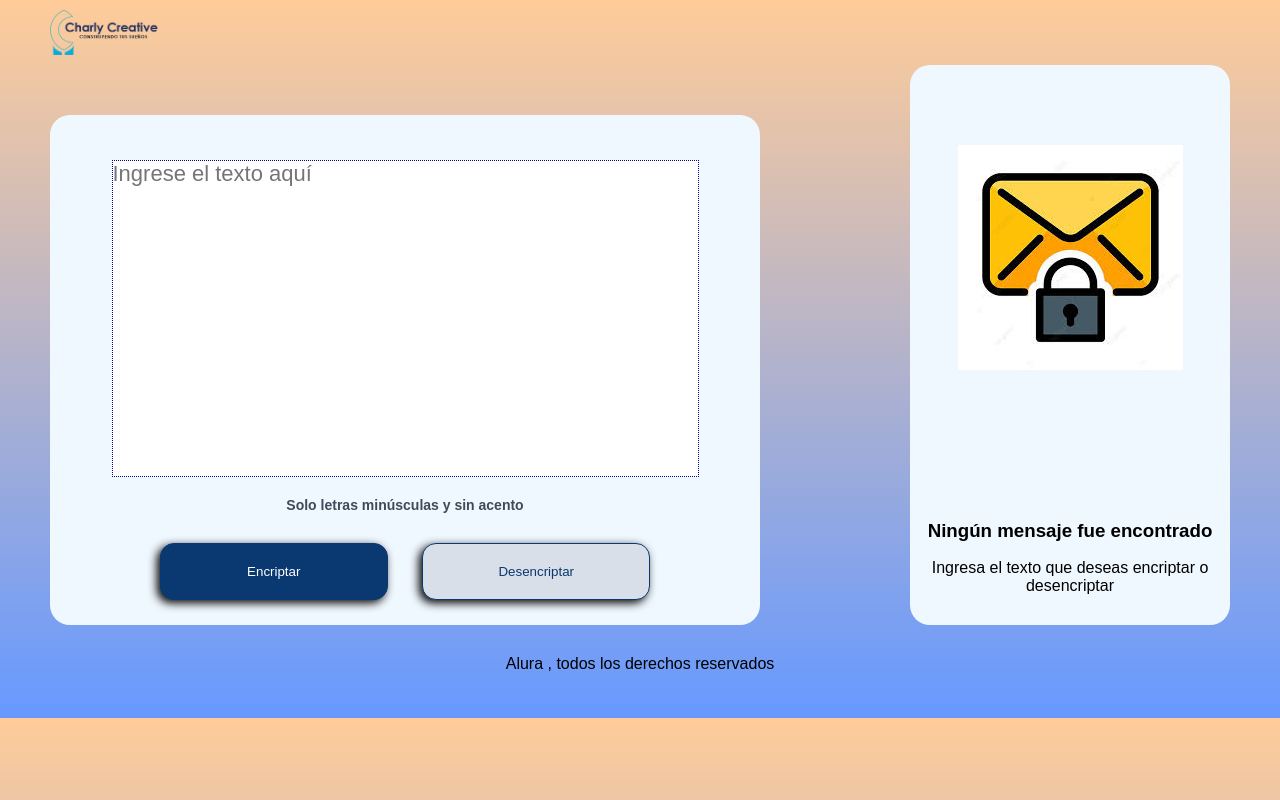
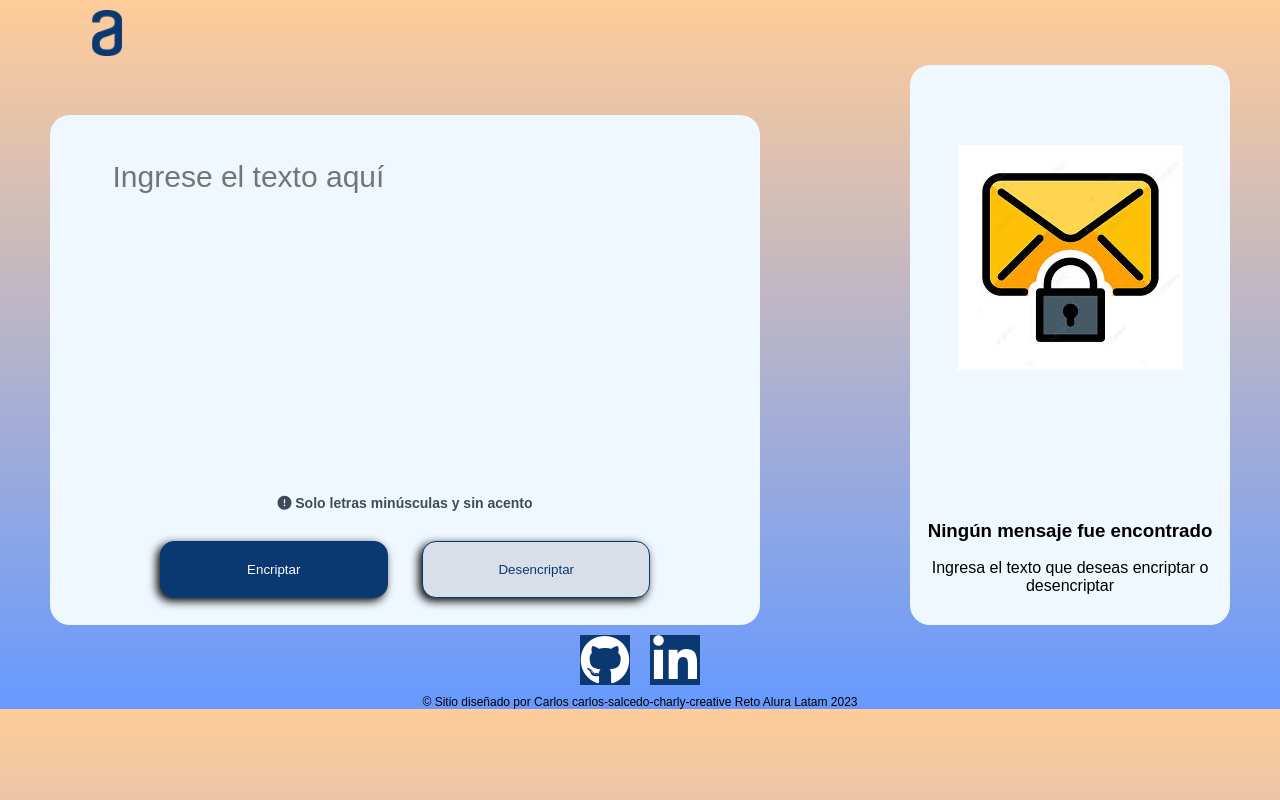
Before and after one commit to casa238/Challenge-ONE-Allura, a plain HTML site: page index.html in a window 1280 px wide. Drawn offline with Linux system fonts and the light colour scheme; a web font is replaced by a local one.

Commit message:
Cambios realizados al código, enlaces de Lindekin y git hub, estilos al footer

```diff
--- a/IMAGENES/comando.js
+++ b/IMAGENES/comando.js
@@ -8,9 +8,17 @@ var elemento = document.querySelector(".texto-resultado");
 
 document.querySelector(".btn-copiar").addEventListener("click",()=>{
   copyToClipBoard(elemento);
+  alert("Texto Copiado!!");
+  clear();
 
 })
 
+function clear() {
+  output_text.value = "";
+  input_text.value = "";
+  alert.hidden = false;
+  copiar.style.visibility = "hidden";
+}
 
 botonEncriptar.onclick = encriptar;
 botonDesencriptar.onclick = desencriptar;
--- a/index.html
+++ b/index.html
@@ -14,13 +14,13 @@
 </head>
 <body>
     <header>
-        <img class="logo" src="/IMAGENES/Recurso 8.png" alt="logo de Alura">
+        <img class="logo" src="/IMAGENES/Logo@2x.png" alt="logo de Alura">
     </header>
     <main>
         <section class="section1" >
             <textarea class="text-area" cols="30" rows="10" placeholder="Ingrese el texto aquí"></textarea>
             <div>
-                <h6 class="informacion">Solo letras minúsculas y sin acento</h6>
+                <h6 class="informacion"><i class="fa-solid fa-circle-exclamation"></i> Solo letras minúsculas y sin acento</h6>
             </div>
             <div class="botones">
                 <button class="btn-encriptar">Encriptar </button>
@@ -59,8 +59,20 @@
 
     </main>
 
-    <footer>
-        <p class="p-alura">Alura , todos los derechos reservados</p>
+    <div class="top-footer">
+        <div class="iconos">
+          <a href="https://github.com/casa238" target="_blank" class="github"><i class="fa-brands fa-github"></i></a>
+        </div>
+
+        <div class="iconos">
+          <a href="https://www.linkedin.com/in/carlos-salcedo-charly-creative/" target="_blank" class="linkedin"><i
+              class="fa-brands fa-linkedin-in"></i></a>
+        </div>
+      </div>
+
+      <div class="bottom-footer">
+        <p> &copy; Sitio diseñado por Carlos carlos-salcedo-charly-creative Reto Alura Latam 2023</p>
+      </div>
     </footer>
 
     <script src="./IMAGENES/comando.js"></script>
--- a/style.css
+++ b/style.css
@@ -63,8 +63,11 @@ main{
     margin: auto;
     margin-top: 15px;
     resize: none;
-    font-size: 22px;
-    border: 1px dotted #000099;
+    font-size: 30px;
+    border: none;
+    outline: none;
+    resize: none;
+    background-color:#F0F8FF;
 
 }
 
@@ -176,13 +179,43 @@ main{
 }
 
 
-footer{
-    margin-top: 30px;
+footer {
     width: 100%;
-    height: 63px;
-    /*background-color: gray;*/
+    background: #0a3871;
+    padding-bottom: 10px;
+  }
+
+  .top-footer {
+    width: 100%;
+    display: flex;
+    justify-content: center;
+  }
+
+  .iconos a {
+    display: block;
+    width: 50px;
+    height: 50px;
+    background: #0a3871;
+    color: #fff;
+    margin: 10px;
     text-align: center;
-}
+    margin: 10px;
+  }
+
+  .iconos i {
+    font-size: 50px;
+    line-height: 50px;
+  }
+
+  .bottom-footer {
+    width: 100%;
+    text-align: center;
+  }
+
+  .bottom-footer p {
+    font-size: 12px;
+    color: black;
+  }
 
 .ocultar{
     display: none;
```
